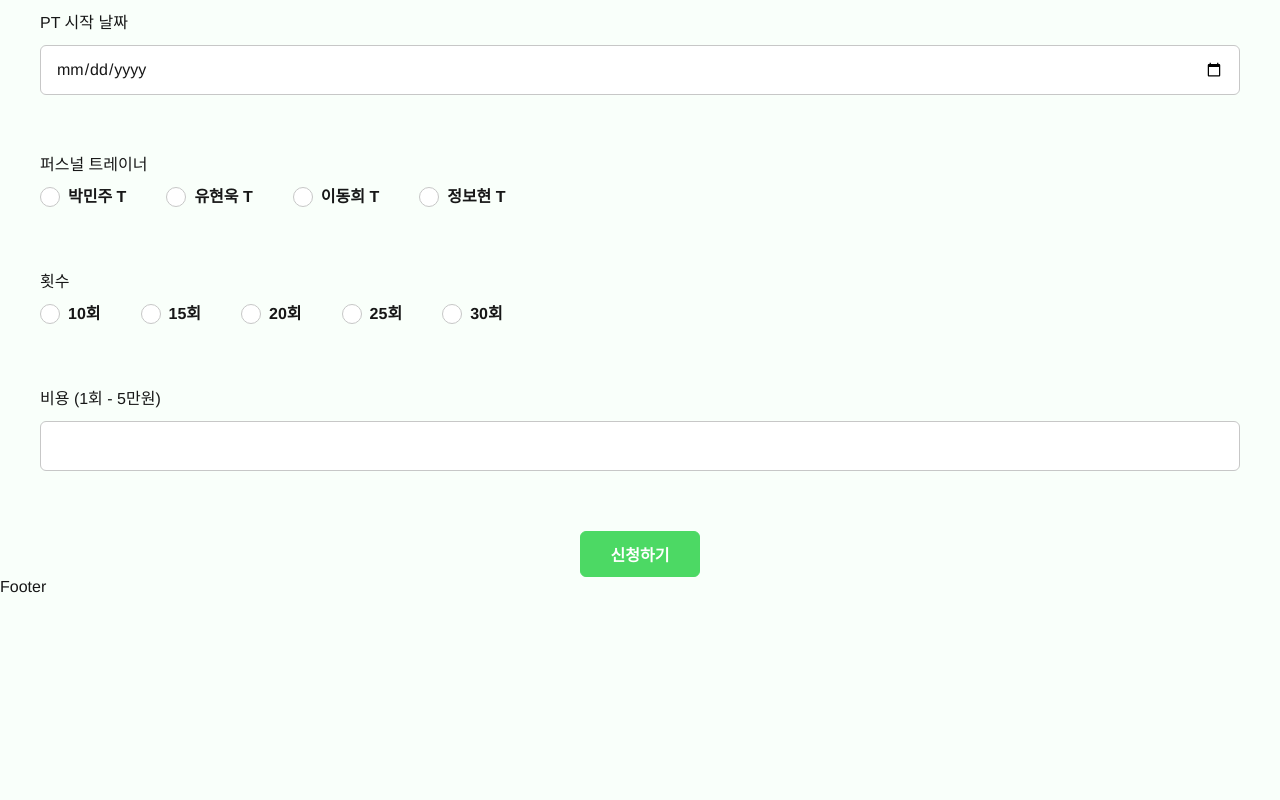
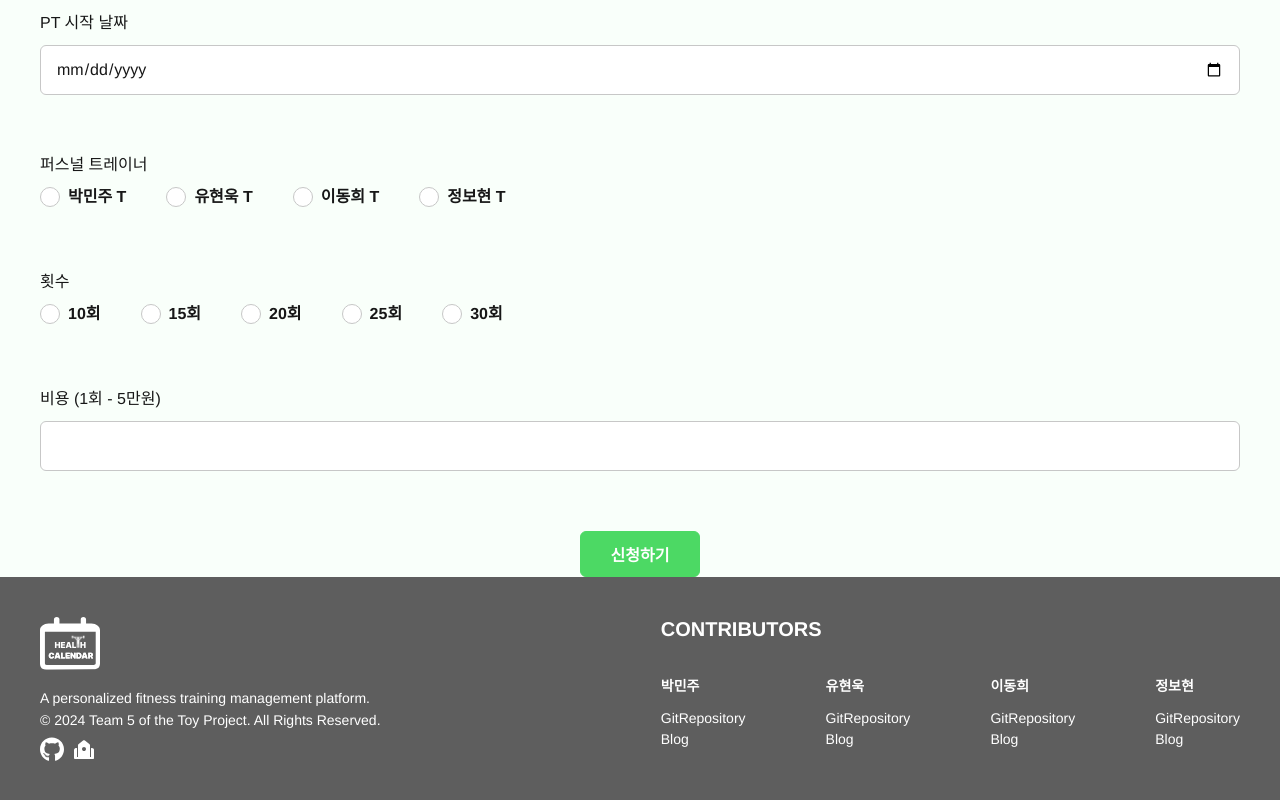
Before and after one commit to YuHyeonWook/health, a React (Vite) app: page /apply in a window 1280 px wide. Shown: the part 202-1002 px from the top of the page. Before the commit the page ends 800 px from the top, so only its background shows below. Built offline with nearby package versions, Linux system fonts and the light colour scheme; no server answers; sample sign-in values are in the browser's storage.

Commit message:
Design: 푸터 스타일

```diff
--- a/src/components/Footer.tsx
+++ b/src/components/Footer.tsx
@@ -1,7 +1,140 @@
-import React from 'react';
+import styled from 'styled-components';
+import logoWhite from '@/assets/images/logo-white.svg';
+import iconGithub from '@/assets/images/icon-github-white.svg';
+import iconbuilding from '@/assets/images/icon-building.svg';
 
 const Footer = () => {
-  return <div>Footer</div>;
+  return (
+    <FooterLayout>
+      <InnerBox>
+        <InfoBox>
+          <Logo>
+            <LogoImg src={logoWhite} alt="Heath Calendar" />
+          </Logo>
+          <InfoText>A personalized fitness training management platform.</InfoText>
+          <CopyText>&copy; 2024 Team 5 of the Toy Project. All Rights Reserved.</CopyText>
+          <LinkBox>
+            <LinkLayout href="">
+              <LinkImg src={iconGithub} alt="깃허브 아이콘" />
+            </LinkLayout>
+            <LinkLayout href="">
+              <LinkImg src={iconbuilding} alt="빌딩 아이콘" />
+            </LinkLayout>
+          </LinkBox>
+        </InfoBox>
+        <ContributorsBox>
+          <Title>CONTRIBUTORS</Title>
+          <ContributorList>
+            <ContributorItem>
+              <NameText>박민주</NameText>
+              <ContributorLink href="https://github.com/minnug-dev">GitRepository</ContributorLink>
+              <ContributorLink href="https://velog.io/@minnug/posts">Blog</ContributorLink>
+            </ContributorItem>
+            <ContributorItem>
+              <NameText>유현욱</NameText>
+              <ContributorLink href="https://github.com/YuHyeonWook">GitRepository</ContributorLink>
+              <ContributorLink href="https://yho7955.tistory.com/">Blog</ContributorLink>
+            </ContributorItem>
+            <ContributorItem>
+              <NameText>이동희</NameText>
+              <ContributorLink href="https://github.com/ldh9669">GitRepository</ContributorLink>
+              <ContributorLink href="https://velog.io/@ldh96/posts">Blog</ContributorLink>
+            </ContributorItem>
+            <ContributorItem>
+              <NameText>정보현</NameText>
+              <ContributorLink href="https://github.com/jeongbohyeoun">GitRepository</ContributorLink>
+              <ContributorLink href="https://velog.io/@wjdfksdl4756/posts">Blog</ContributorLink>
+            </ContributorItem>
+          </ContributorList>
+        </ContributorsBox>
+      </InnerBox>
+    </FooterLayout>
+  );
 };
 
+const FooterLayout = styled.footer`
+  padding: 4rem 0;
+  font-size: 1.4rem;
+  color: var(--color-white);
+  background-color: var(--color-gray-dark);
+`;
+
+const InnerBox = styled.div`
+  display: flex;
+  justify-content: space-between;
+  max-width: 120rem;
+  width: 100%;
+  margin: 0 auto;
+`;
+
+const InfoBox = styled.div`
+  font-weight: 300;
+`;
+
+const Logo = styled.h1`
+  margin-bottom: 1.2rem;
+`;
+
+const LogoImg = styled.img`
+  width: 6rem;
+`;
+
+const InfoText = styled.span`
+  display: block;
+  margin-bottom: 0.4rem;
+`;
+
+const CopyText = styled.span`
+  display: block;
+  margin-bottom: 0.8rem;
+`;
+
+const LinkBox = styled.div`
+  display: flex;
+  align-items: center;
+  column-gap: 0.8rem;
+`;
+
+const LinkLayout = styled.a`
+  display: block;
+`;
+
+const LinkImg = styled.img`
+  display: block;
+`;
+
+const ContributorsBox = styled.div``;
+
+const Title = styled.h3`
+  margin-bottom: 3.6rem;
+  font-size: 2rem;
+`;
+
+const ContributorList = styled.ul`
+  display: flex;
+  column-gap: 8rem;
+`;
+
+const ContributorItem = styled.li`
+  display: flex;
+  flex-direction: column;
+  row-gap: 0rem;
+`;
+
+const NameText = styled.span`
+  display: block;
+  margin-bottom: 1.2rem;
+  font-weight: 600;
+`;
+
+const ContributorLink = styled.a`
+  display: block;
+  padding: 0.2rem 0;
+  font-weight: 300;
+
+  &:hover {
+    text-decoration: underline;
+  }
+`;
+
 export default Footer;
```
